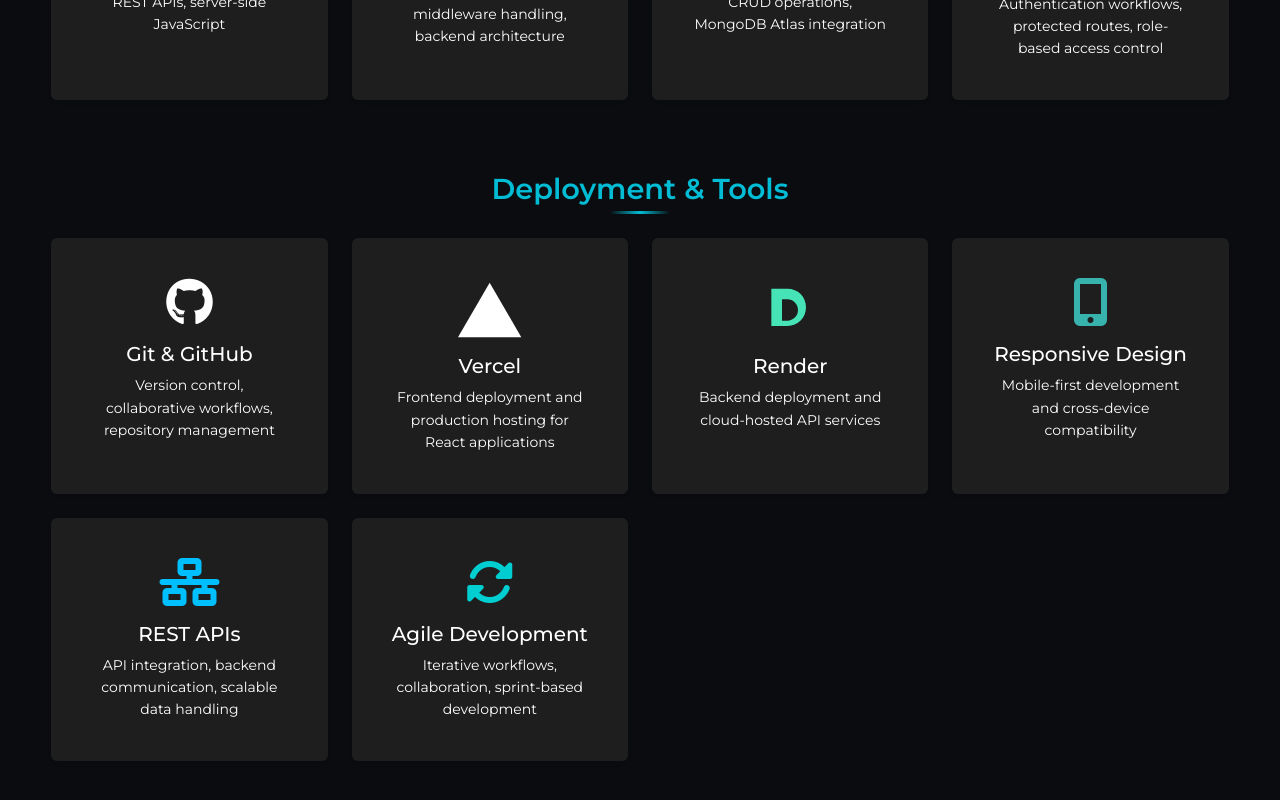
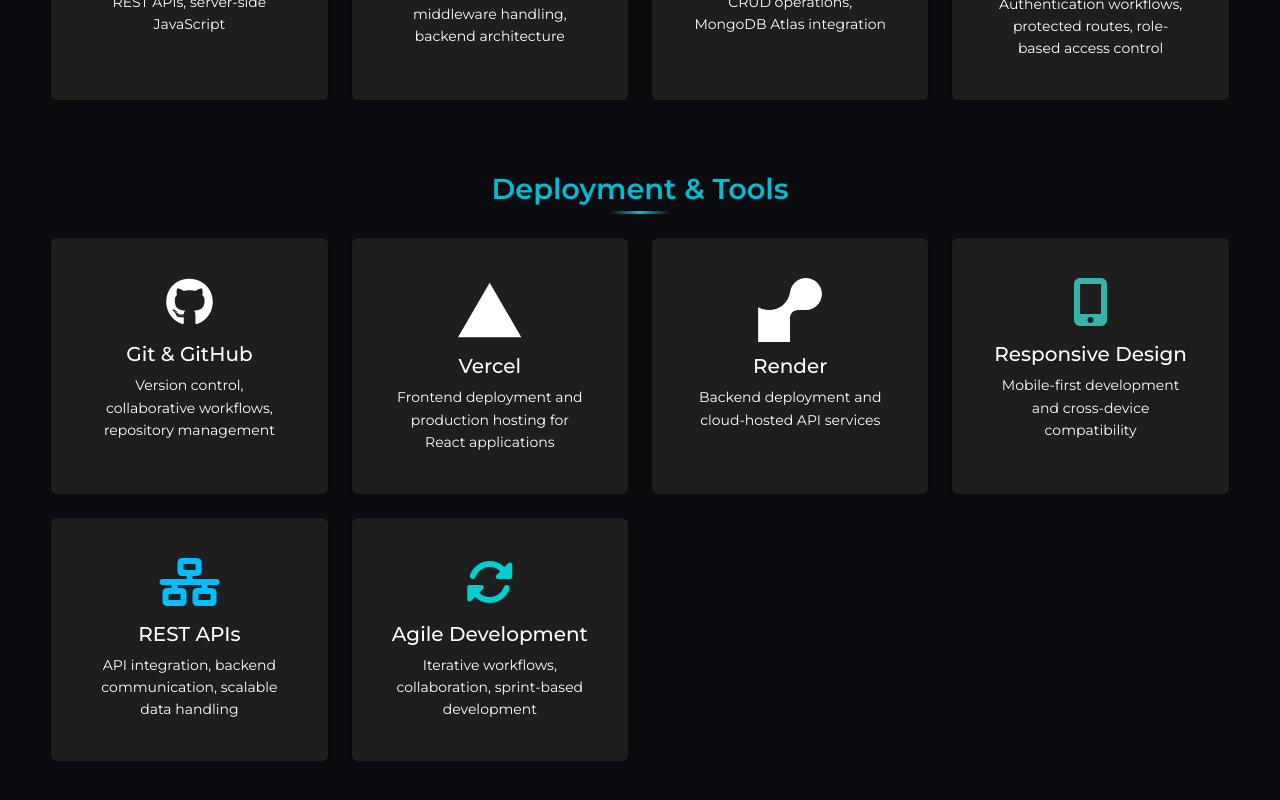
Before and after one commit to JivaniParth/parthsjivani, a React (Vite) app: page /about in a window 1280 px wide. Shown: the part 1282-2082 px from the top of the page. Built offline with nearby package versions, Linux system fonts and the light colour scheme.

Commit message:
updated about-section and icons

```diff
--- a/src/components/pages/About.jsx
+++ b/src/components/pages/About.jsx
@@ -66,17 +66,13 @@
 
 export const RenderIcon = () => {
   return (
-    <svg
-      xmlns="http://www.w3.org/2000/svg"
-      viewBox="0 0 48 48"
-      width="64"
-      height="64"
-      style={{ display: "block", margin: "0 auto" }}
+    <svg xmlns="http://www.w3.org/2000/svg"
+    viewBox="0 0 24 24"
+    width="64"
+    height="64"
+    style={{ display: "block", margin: "0 auto" }}
     >
-      <path
-        fill="#46E3B7"
-        d="M10 8h12c8 0 14 6 14 14s-6 14-14 14H10V8zm8 8v16h4c4.4 0 8-3.6 8-8s-3.6-8-8-8h-4z"
-      />
+      <path fill="#ffffff" d="M18.263.007c-3.121-.147-5.744 2.109-6.192 5.082-.018.138-.045.272-.067.405-.696 3.703-3.936 6.507-7.827 6.507a7.9 7.9 0 0 1-3.825-.979.202.202 0 0 0-.302.178V24H12v-8.999c0-1.656 1.338-3 2.987-3h2.988c3.382 0 6.103-2.817 5.97-6.244-.12-3.084-2.61-5.603-5.682-5.75" />
     </svg>
   );
 };
```
Also changed, not shown: public/freelance-logo.png (added).
